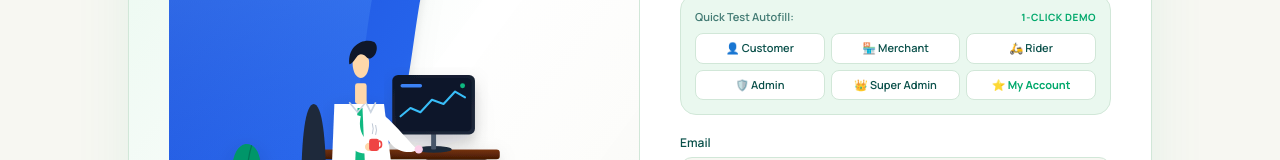
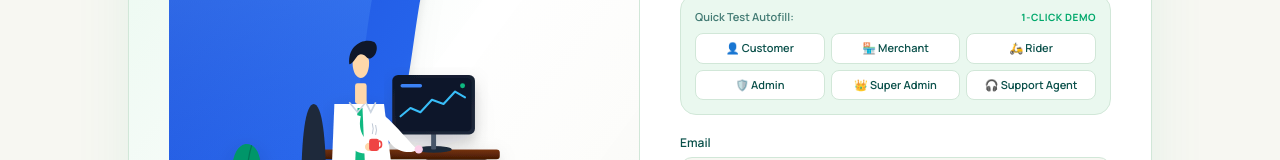
Before and after one commit to ataurwd/Zevo-Frontend, a Next.js app: page /login in a window 1280 px wide. Shown: the part 239-399 px from the top of the page. Built offline with nearby package versions, Linux system fonts and the light colour scheme; no server answers.

Commit message:
feat(auth): replace My Account with Support Agent 1-click login and ensure support user in db

```diff
--- a/app/(auth)/login/page.tsx
+++ b/app/(auth)/login/page.tsx
@@ -237,10 +237,10 @@ function LoginForm() {
               </button>
               <button
                 type="button"
-                onClick={() => handleQuickFill("ataurrahman24707@gmail.com", "Password123!")}
-                className="px-2 py-1.5 rounded-lg bg-white hover:bg-[#E8F8EE] border border-[#D1E7D8] hover:border-[#00A86B] text-[11px] font-bold text-[#00A86B] transition-all shadow-2xs text-center truncate cursor-pointer"
+                onClick={() => handleQuickFill("support@nexora.com", "Password123!")}
+                className="px-2 py-1.5 rounded-lg bg-white hover:bg-[#E8F8EE] border border-[#D1E7D8] hover:border-[#00A86B] text-[11px] font-semibold text-[#0A504A] hover:text-[#00A86B] transition-all shadow-2xs text-center cursor-pointer"
               >
-                ⭐ My Account
+                🎧 Support Agent
               </button>
             </div>
           </div>
```
